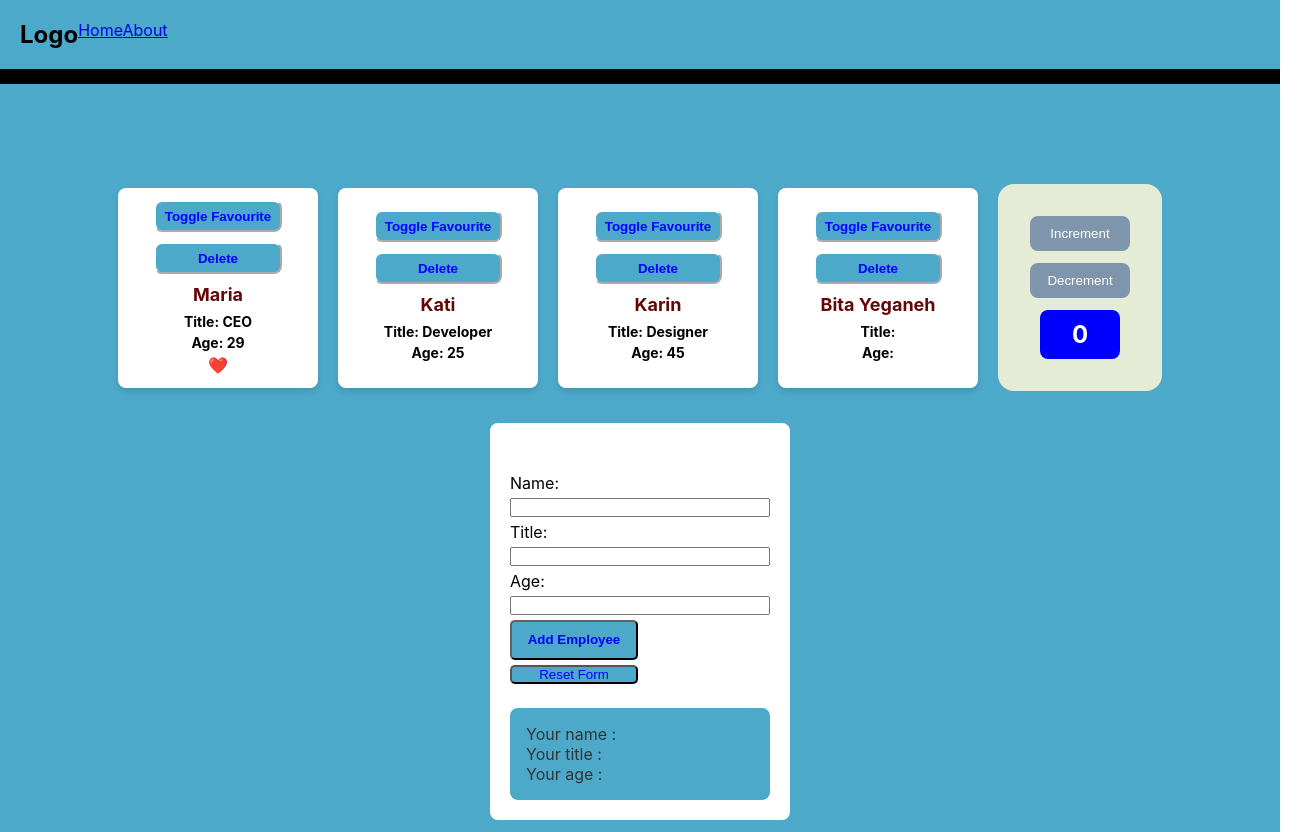
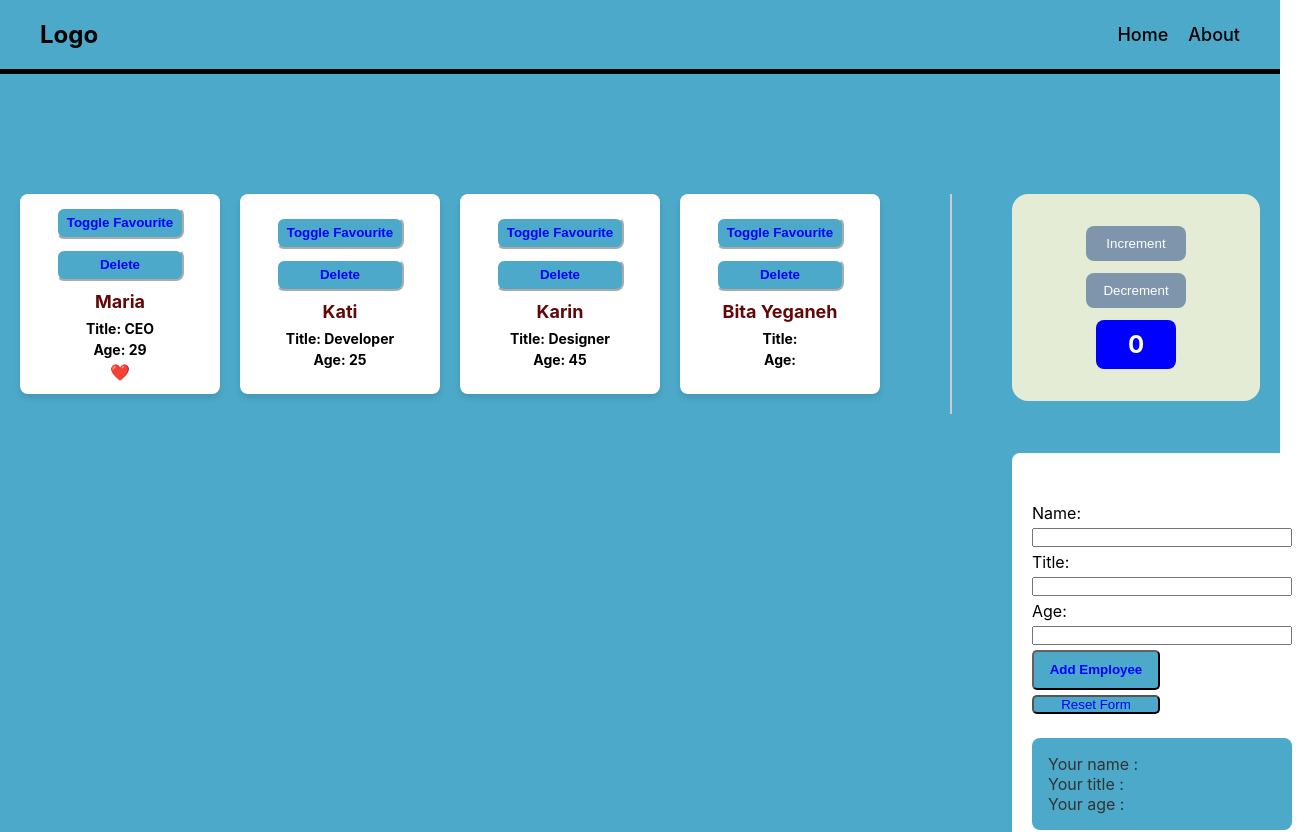
Before and after one commit to BitaYeganeh/react-basics, a React (Vite) app: page / in a window 1280 px wide. Shown: the top 832 px of the page, 1312 px wide, since content can reach past the window. Built offline with nearby package versions, Linux system fonts and the light colour scheme; data requests are answered from the project's data file.

Commit message:
style added

```diff
--- a/src/App.css
+++ b/src/App.css
@@ -19,12 +19,41 @@ body {
 }
 
 .main-content {
+  display: grid;
+  grid-template-columns: repeat(4, 1fr); /* 4 columns of equal width */
+  grid-template-rows: repeat(2, auto);   /* 2 rows, height auto-adjusts */
+  gap: 20px;                              /* spacing between cards */
+  justify-items: center;                  /* centers items in each grid cell */
+  align-items: start;                     /* align items at top of cells */
+}
+.home-container {
   display: flex;
-  justify-content: center;
-  align-items: center;
+  gap: 40px; /* space between cards and form-counter */
+  padding: 20px;
+  align-items: flex-start; /* align top */
+}
+
+/* Cards grid: left side */
+.cards-container {
+  display: grid;
+  grid-template-columns: repeat(4, 1fr);
+  grid-template-rows: repeat(2, auto);
   gap: 20px;
-  flex-wrap: nowrap
+  /* Vertical divider on the right */
+  border-right: 2px solid #ccc; /* adjust color/thickness */
+  padding-right: 70px; /* spacing from divider to cards */
 }
+
+/* Right side: counter + form */
+.form-counter-container {
+  display: flex;
+  flex-direction: column;
+  gap: 20px;
+  padding-left: 20px; /* spacing from divider to right panel */
+  min-width: 250px; /* optional */
+}
+
+
 .button{
   font-weight: bold;
   width:6rem;
--- a/src/components/Header.module.css
+++ b/src/components/Header.module.css
@@ -1,8 +1,10 @@
 .header {
+display: flex;          /* flex layout */
+  justify-content: space-between; /* logo left, nav right */
+  align-items: center;    /* vertically center items */
   background-color: #4ca9c9;
-  padding: 20px;
-  border-bottom: 15px solid #000;
-}
+  padding: 20px 40px;     /* vertical + horizontal padding */
+  border-bottom: 5px solid #000;}
 
 .header h1 {
   font-weight: bold;
@@ -10,3 +12,19 @@
   color: #000;
   margin: 0;
 }
+.header nav {
+  display: flex;
+  gap: 20px;            /* space between links */
+}
+
+.header nav a {
+  color: #000;
+  text-decoration: none;
+  font-weight: 500;
+  font-size: 18px;
+  transition: color 0.3s;
+}
+
+.header nav a:hover {
+  color: #fff;           /* hover effect */
+}
--- a/src/components/Home.jsx
+++ b/src/components/Home.jsx
@@ -74,28 +74,29 @@ const toggleFavourite = (id) => {
   return (
 
     <div className="app">
-      <main className="main-content">
-        {employees.map((employee) => {
-          console.log(employee);
-          return(
+     <div className="home-container">
+  {/* Cards Grid */}
+  <div className="cards-container">
+    {employees.map((employee) => (
       <Card
         key={employee.id}
         {...employee}
         toggleFavourite={toggleFavourite}
         handleDelete={handleDelete}
+      />
+    ))}
+  </div>
 
-          />
-          );
-        })}
+  {/* Counter + Form */}
+  <div className="form-counter-container">
     <Counter count={count} setCount={setCount}/>
-
-      </main>
     <Form
       formData={formData}
       setFormData={setFormData}
       handleClick={handleClick}
-
     />
+  </div>
+</div>
 </div>
   );
 }
```
Lines whose indentation alone changed are shown as unchanged.
